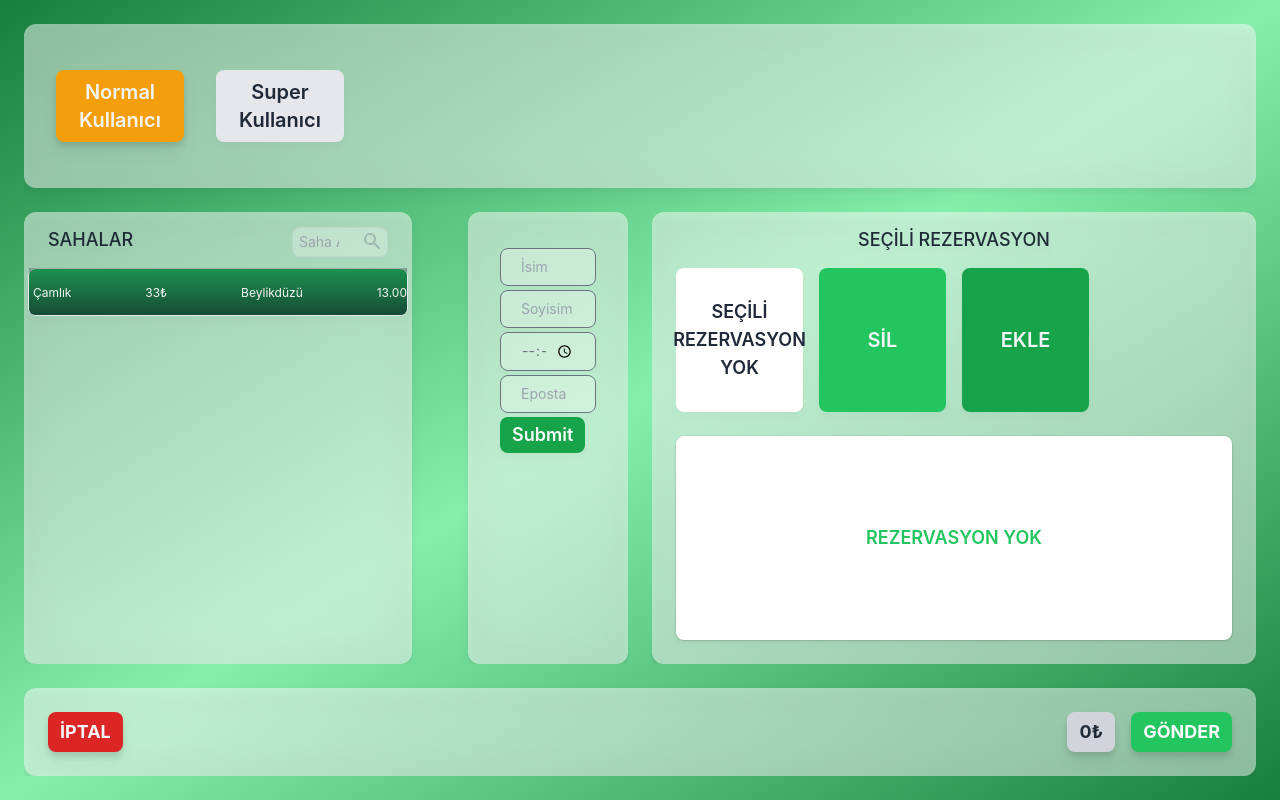
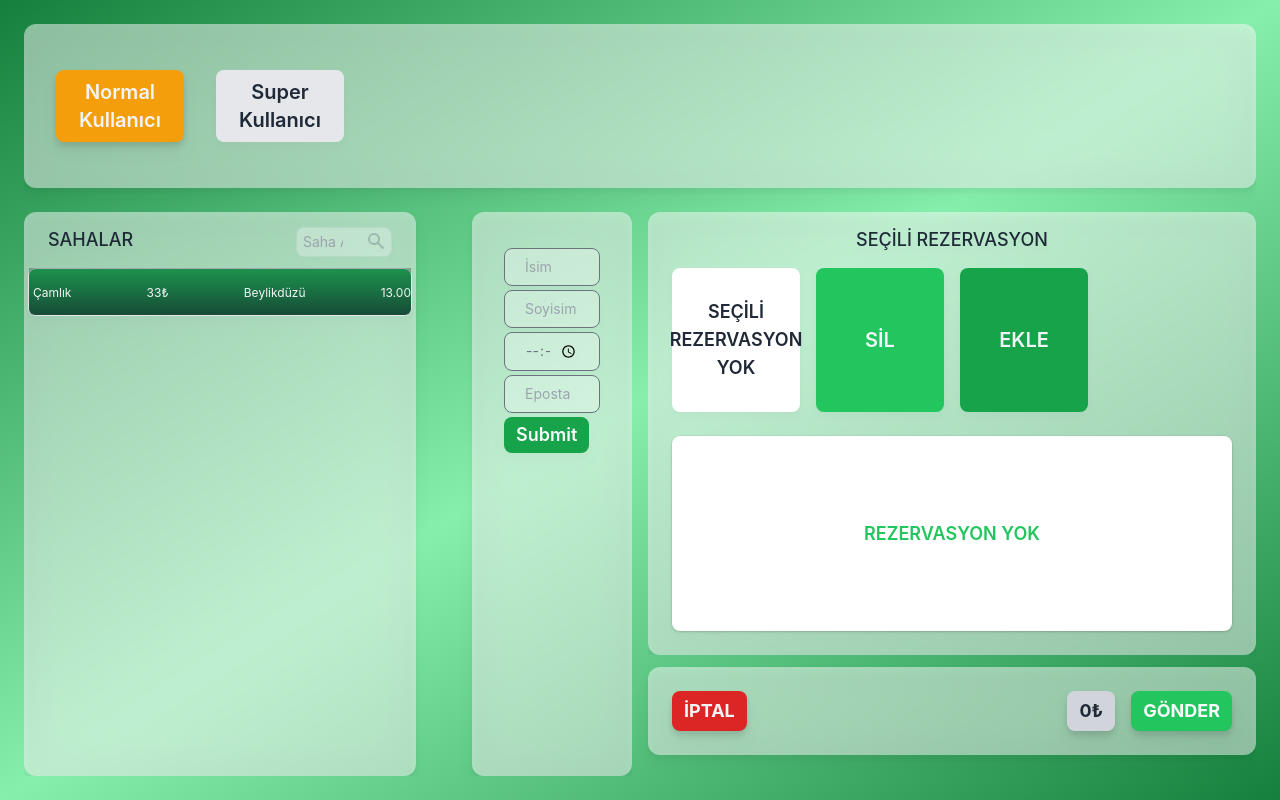
Before and after one commit to gurbuzelald/HaliSaha, a React (Create React App) app: page / in a window 1280 px wide. Built offline with nearby package versions, Linux system fonts and the light colour scheme.

Commit message:
Update HomeTabContent.js

```diff
--- a/src/pages/home/sections/tabContents/home/HomeTabContent.js
+++ b/src/pages/home/sections/tabContents/home/HomeTabContent.js
@@ -4,21 +4,24 @@ import CartMain from "../../../../../components/CartMain";
 import Reservations from "../../../../../components/Reservations";
 
 const HomeTabContent = (props) => {
-  const [selectedItem, setSelectedItem] = useState(null); // secili rezervasyon
-  const [itemsAddedToCart, setItemsAddedToCart] = useState([]); // sepete eklenen rezervasyon
+  const [selectedItem, setSelectedItem] = useState(null); // secili urun
+  const [itemsAddedToCart, setItemsAddedToCart] = useState([]); // sepete eklenen urunler
   const [paymentMethod, setPaymentMethod] = useState(null); // odeme yontemi
   const [totalPrice, setTotalPrice] = useState(0); // toplam fiyat
 
   return (
     <>
-      <div className="grid grid-cols-1 lg:grid-cols-2 grid-rows-5 lg:grid-rows-1 gap-6 h-full max-h-full overflow-hidden ">
+      <div className="grid grid-cols-1 lg:grid-cols-2 grid-rows-5 lg:grid-rows-1 gap-4 h-full max-h-full overflow-hidden">
         <Reservations
           data={props.data}
           setData={props.setData}
           selected={selectedItem}
           setSelected={setSelectedItem}
         />
-        <CartMain
+
+        <div>
+          <div className="lg:h-5/6">
+          <CartMain
           selected={selectedItem}
           setSelected={setSelectedItem}
           itemsAddedToCart={itemsAddedToCart}
@@ -28,8 +31,8 @@ const HomeTabContent = (props) => {
           paymentMethod={paymentMethod}
           setPaymentMethod={setPaymentMethod}
         />
-      </div>
-      <Operations
+          </div>
+        <div className="lg:mt-3"><Operations
         data={props.data}
         setData={props.setData}
         totalPrice={totalPrice}
@@ -40,7 +43,12 @@ const HomeTabContent = (props) => {
         setPaymentMethod={setPaymentMethod}
         payments={props.payments}
         setPayments={props.setPayments}
-      />
+      /></div>
+
+        </div>
+
+      </div>
+
     </>
   );
 };
```
